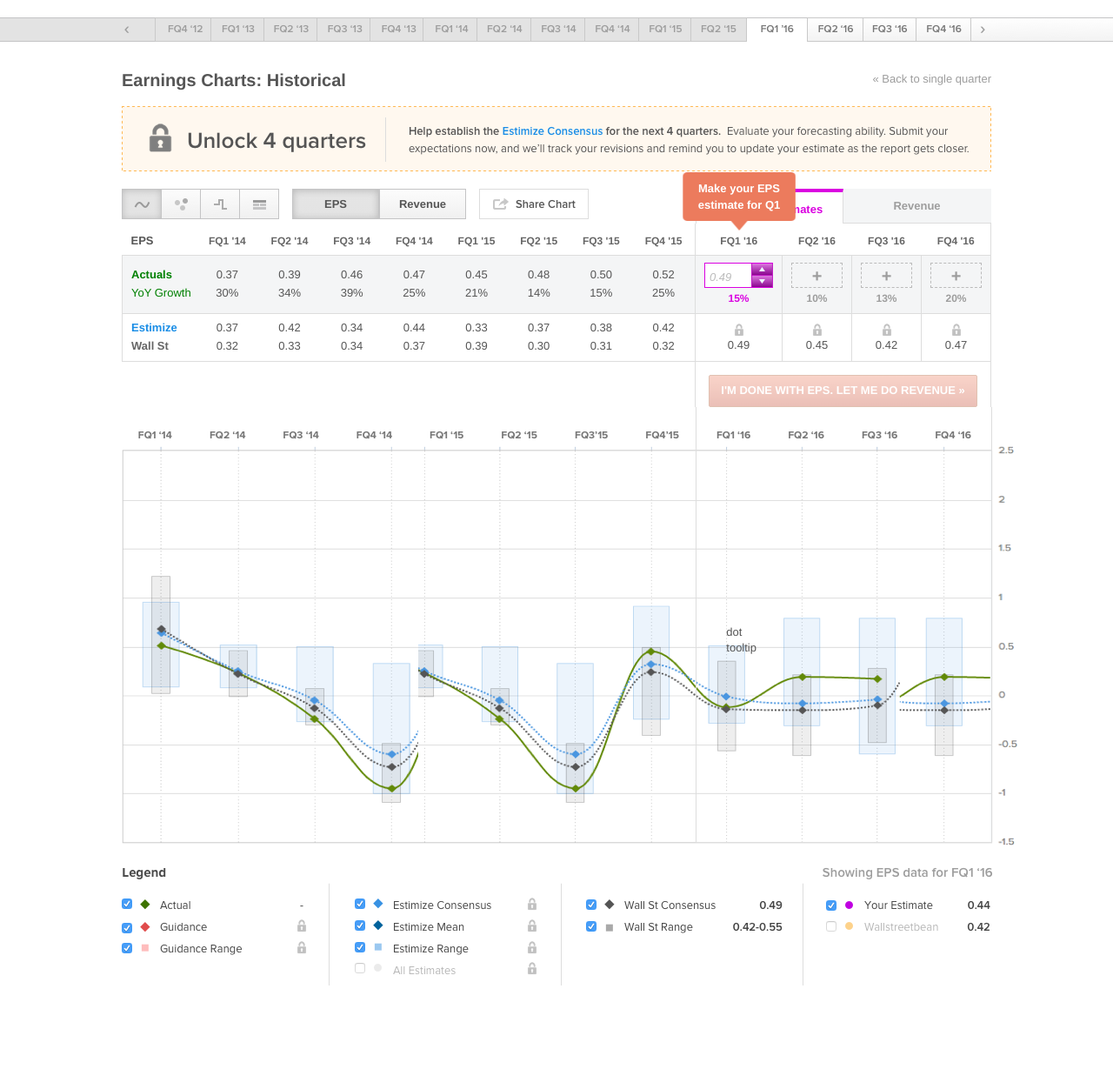
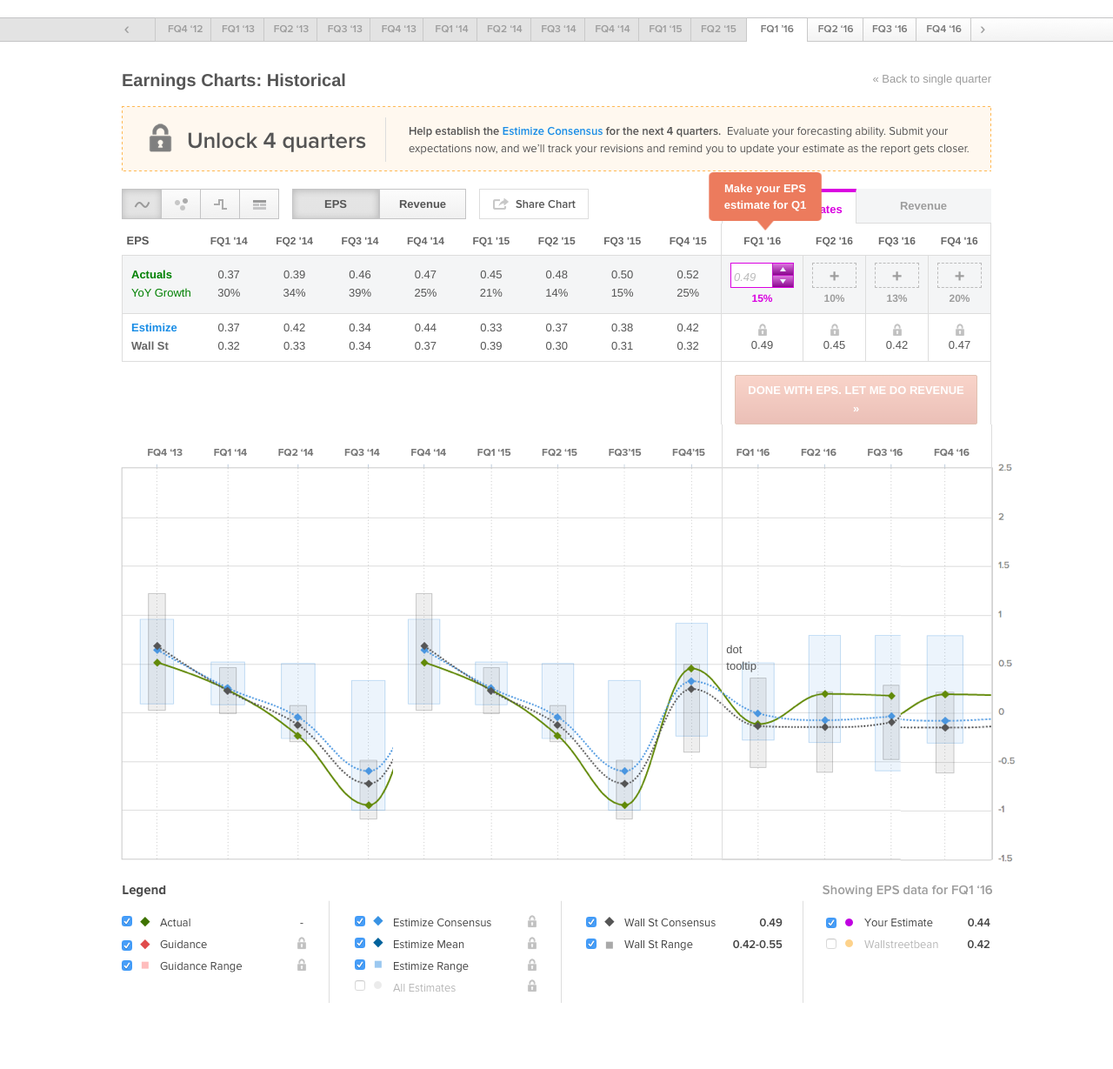
Before and after one commit to cynthiak/multiquarter, a PHP site: the page made by index.php in a window 1280 px wide. Shown: the part 200-1429 px from the top of the page at 87% size. Run offline with PHP 8.4, Linux system fonts and the light colour scheme; some libraries are stand-ins or nearby versions.

Commit message:
add 1 more quarter to chart to align qtrs vertically

```diff
--- a/_multiple.php
+++ b/_multiple.php
@@ -125,7 +125,7 @@
     <tr class="multiple-table-tr-button">
       <td colspan="9"></td>
       <td class="multiple-table-td-button" colspan="4">
-        <button class="multiple-table-button multiple-table-button-eps" disabled>I'm done with EPS. Let me do revenue &raquo;</button>
+        <button class="multiple-table-button multiple-table-button-eps" disabled>Done with EPS. Let me do revenue &raquo;</button>
       </td>
     </tr>
   </table>
--- a/style.css
+++ b/style.css
@@ -194,7 +194,7 @@ MULTIPLE ESTIMATE ENTRY
   border-top: none;
 }
 .multiple-table-tr-qtrs td {
-  padding: 10px 10px 6px 10px;
+  padding: 10px 5px 6px;
 }
 .multiple-table-tr-actuals td,
 .multiple-table-tr-consensus td {
@@ -285,7 +285,7 @@ td.multiple-table-td-label {
 
 .multiple-table-tr-actuals .multiple-table-td-open {
   padding: 8px 10px 6px;
-  width: 80px;
+  width: 72px;
 }
 .multiple-table-tr-consensus .multiple-table-td-open {
   padding: 10px 10px 6px;
@@ -306,7 +306,7 @@ saved:active*/
 .multiple-table-qtr-close {
   color: #bbb;
   opacity: 0.8;
-  margin-left: 8px;
+  margin-left: 5px;
   display: none;
 }
 .multiple-table-qtr-close:hover {
@@ -317,7 +317,7 @@ saved:active*/
 }
 
 .multiple-table-estimate-input-number {
-  padding: 3px 5px 0;
+  padding: 3px 0px 0 3px;
   margin-bottom: 2px;
   width: 100%;
   height: 29px;
@@ -336,7 +336,7 @@ saved:active*/
 }
   /*STATE: EDITING */
   .multiple-table-tr-actuals .multiple-table-td-editing {
-    width: 100px;
+    width: 94px;
   }
   .multiple-table-td-editing .multiple-table-estimate-input-number{
     border: 1px solid #DA00E1;
@@ -375,12 +375,13 @@ saved:active*/
   }
   /*STATE: EDITED */
   .multiple-table-estimate-input-number-edited {
-    background: #fff url('images/check.png') no-repeat 38px center;
+    background: #fff url('images/check.png') no-repeat 33px center;
     border: 1px solid #bbbbbb;
+    width: 100%;
 
   }
   .multiple-table-td-editing .multiple-table-estimate-input-number-edited.multiple-table-estimate-input-number:not(:focus) {
-    background: #fff url('images/check.png') no-repeat 58px center;
+    background: #fff url('images/check.png') no-repeat 55px center;
     border: 1px solid #bbbbbb;
   }
 
@@ -410,20 +411,20 @@ saved:active*/
   }
   .multiple-tooltips-eps-one,
   .multiple-tooltips-rev-one {
-    left: -230px;
+    left: -200px;
     display: block;
   }
   .multiple-tooltips-eps-two,
   .multiple-tooltips-rev-two {
-    left: -135px;
+    left: -120px;
   }
   .multiple-tooltips-eps-three,
   .multiple-tooltips-rev-three {
-    left: -55px;
+    left: -45px;
   }
   .multiple-tooltips-eps-four,
   .multiple-tooltips-rev-four {
-    left: 20px;
+    left: 25px;
   }
   .multiple-tooltips-eps-button,
   .multiple-tooltips-rev-button {
@@ -497,7 +498,7 @@ saved:active*/
   border-top: 0;
   position: absolute;
   right: 29px;
-  width: 341px;
+  width: 311px;
   height: 501px;
 }
 
```
Also changed, not shown: images/multiple_chart.png.
